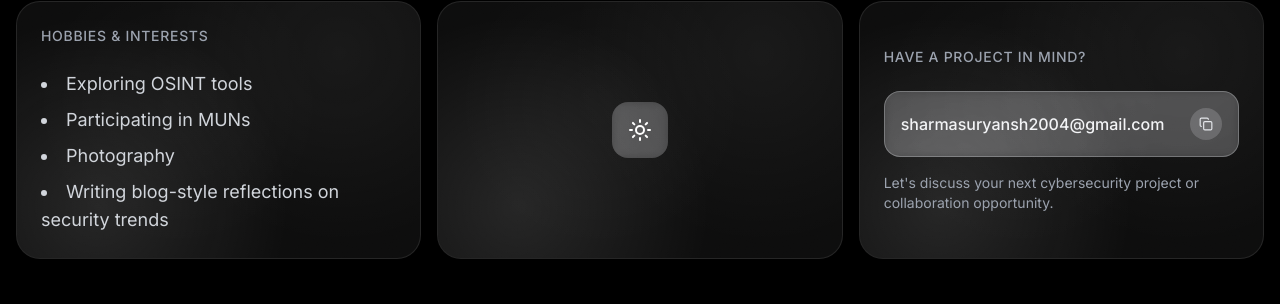
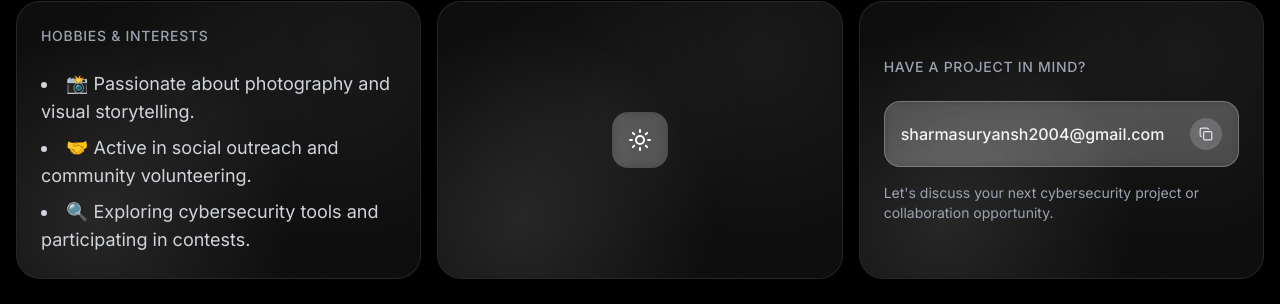
Before and after one commit to Suryansh-7s/portfolio, a React (Vite) app: page / in a window 1280 px wide. Shown: the part 1204-1508 px from the top of the page. Built offline with nearby package versions, Linux system fonts and the light colour scheme.

Commit message:
Update hobbies section

```diff
--- a/src/components/HobbiesCard.tsx
+++ b/src/components/HobbiesCard.tsx
@@ -42,10 +42,9 @@ const HobbiesCard: React.FC<HobbiesCardProps> = ({ isDark }) => {
             animate={{ opacity: 1 }}
             transition={{ delay: 0.5 }}
           >
-            <li>Exploring OSINT tools</li>
-            <li>Participating in MUNs</li>
-            <li>Photography</li>
-            <li>Writing blog-style reflections on security trends</li>
+            <li>📸 Passionate about photography and visual storytelling.</li>
+            <li>🤝 Active in social outreach and community volunteering.</li>
+            <li>🔍 Exploring cybersecurity tools and participating in contests.</li>
           </motion.ul>
         </div>
       </div>
```
